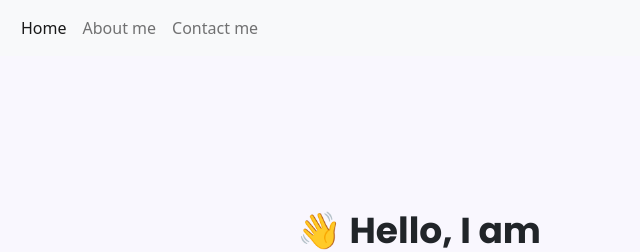
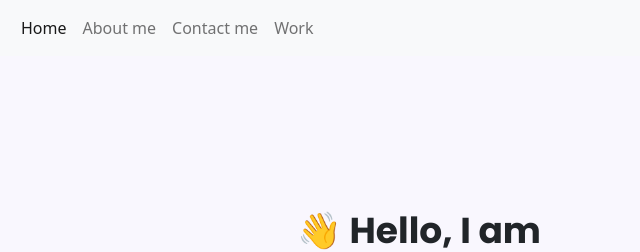
Before and after one commit to MAY-16-00/Portfolio-project, a plain HTML site: page index.html in a window 1280 px wide. Shown: the top 252 px of the page, 221-861 px from the left. Drawn offline with nearby package versions, Linux system fonts and the light colour scheme.

Commit message:
connected work page link

```diff
--- a/index.html
+++ b/index.html
@@ -52,6 +52,9 @@
             </li>
             <li class="nav-item">
               <a class="nav-link" href="#"> Contact me</a>
+            </li>
+            <li class="nav-item">
+              <a class="nav-link" href="work.html"> Work</a>
             </li>
           </ul>
         </div>
```
